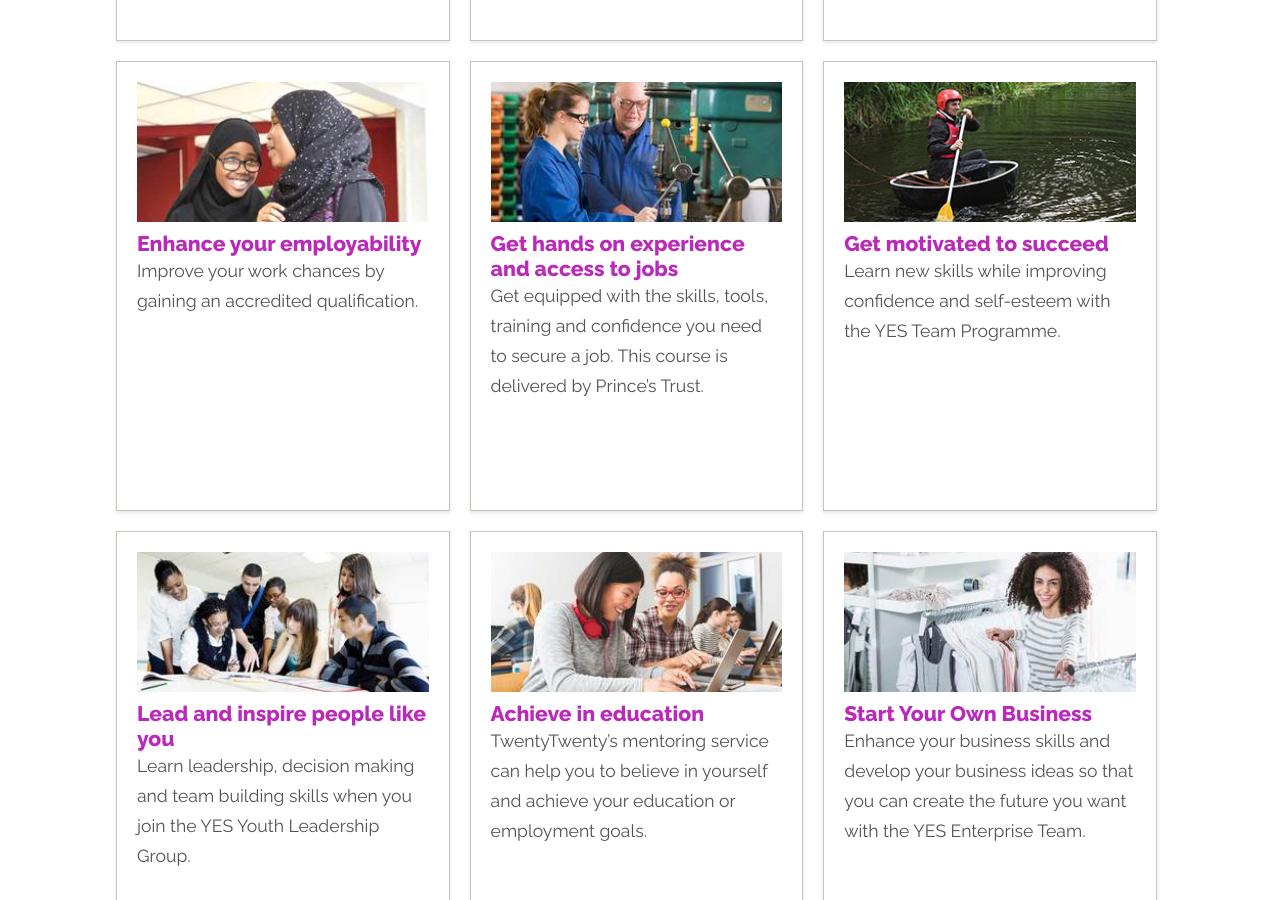
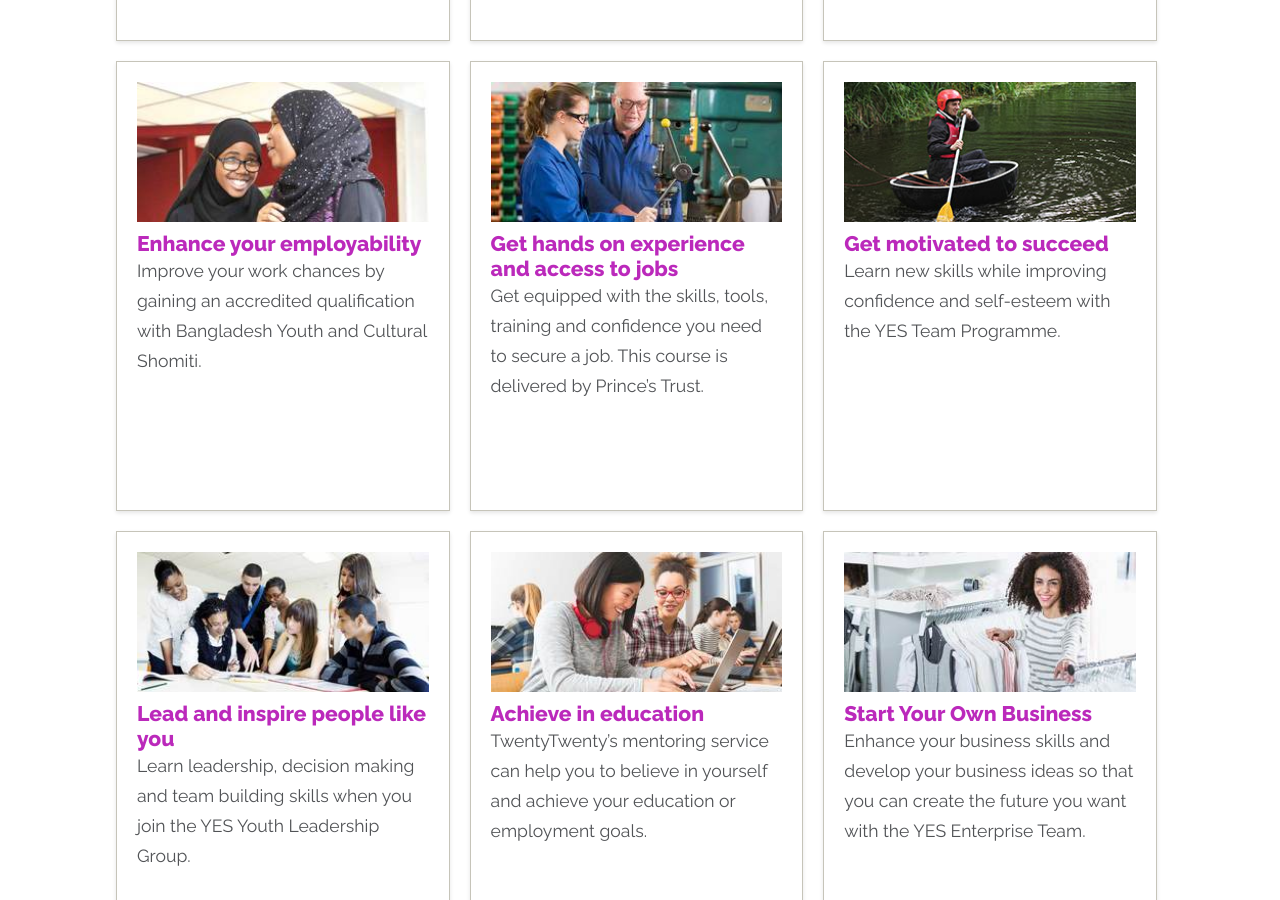
Before and after one commit to richardatval/www.yesproject.org, a Jekyll site: the page built from what-you-can-do/index.html, in a window 1280 px wide and 900 px high, scrolled down 728 px. Built offline with Jekyll 4.4.1, drawn with Linux system fonts in a browser that asks for light colours; nearby versions of some CDN libraries.

Commit message:
Update index.html

```diff
--- a/what-you-can-do/index.html
+++ b/what-you-can-do/index.html
@@ -11,7 +11,7 @@ published: true
 
 {% include teaser.html title="Explore the world of work" img="/img/thumbnails/explore-the-world-of-work-thumbnail.jpg" text="Get a taste for type of job you would like to do in the future with Flying Fish."  url="/what-you-can-do/explore-the-world-of-work" %}
 
-{% include teaser.html title="Enhance your employability" img="/img/thumbnails/cultural-support.jpg" text="Improve your work chances by gaining an accredited qualification."  url="/what-you-can-do/enhance-your-employability" %}
+{% include teaser.html title="Enhance your employability" img="/img/thumbnails/cultural-support.jpg" text="Improve your work chances by gaining an accredited qualification with Bangladesh Youth and Cultural Shomiti."  url="/what-you-can-do/enhance-your-employability" %}
 
 {% include teaser.html title="Get hands on experience and access to jobs" img="/img/thumbnails/engineering.jpg" text="Get equipped with the skills, tools, training and confidence you need to secure a job. This course is delivered by Prince’s Trust."  url="/what-you-can-do/get-hands-on-experience-and-access-to-jobs" %}
 
```
